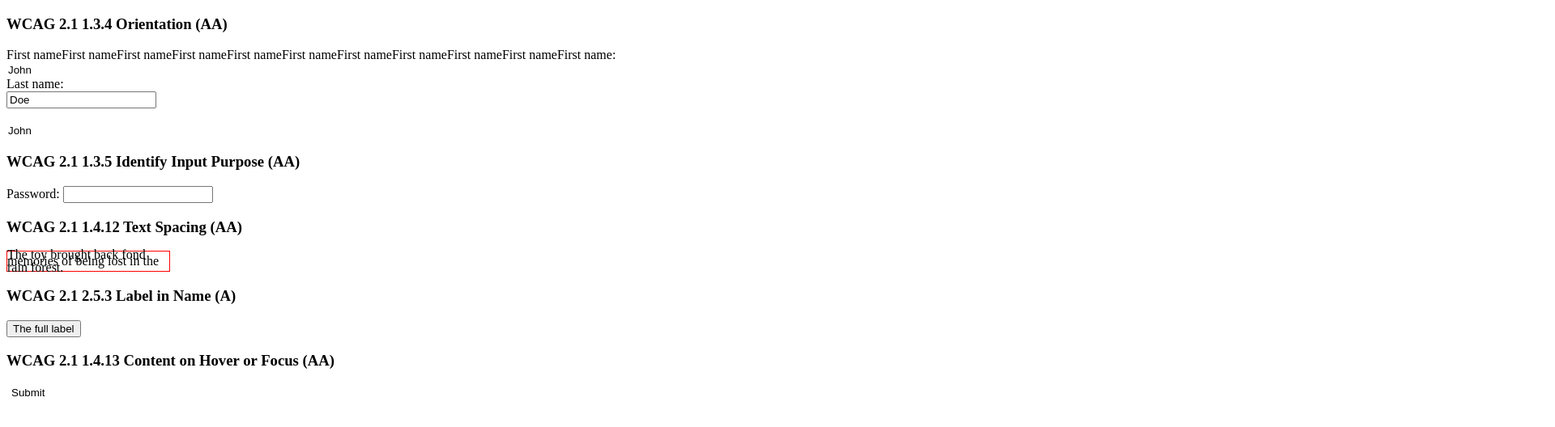
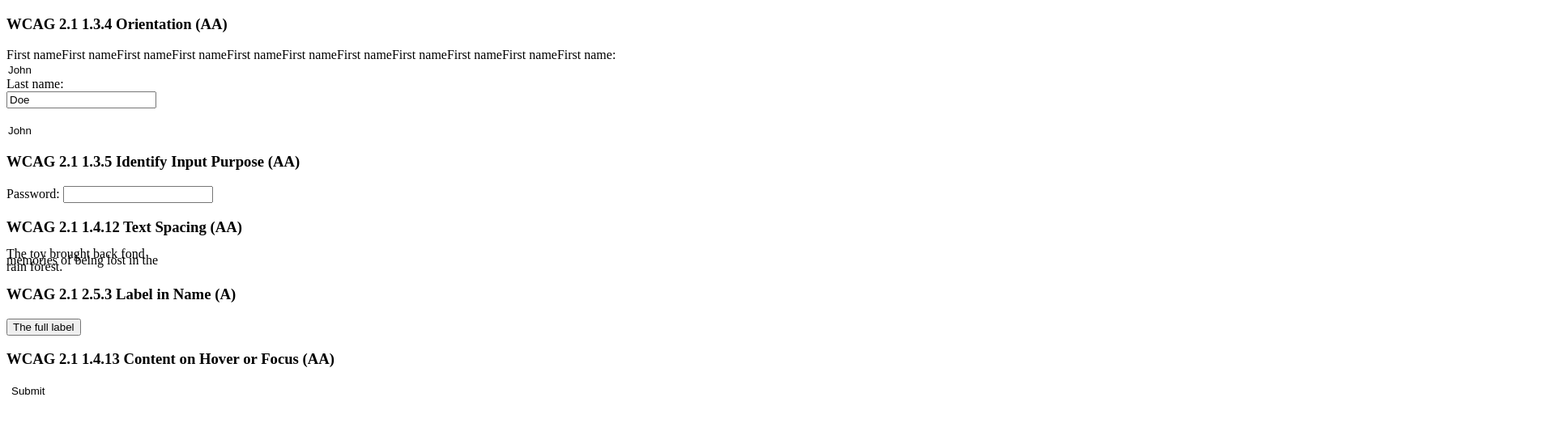
Before and after one commit to mic1711/mic1711.github.io, a plain HTML site: page index.html in a window 1280 px wide. Shown: the top 528 px of the page at 81% size, 1920 px wide, since content can reach past the window. Drawn offline with Linux system fonts and the light colour scheme.

Commit message:
Update index.html

```diff
--- a/index.html
+++ b/index.html
@@ -18,16 +18,14 @@
             border-style: inset;
             border-color: -internal-light-dark(rgb(118, 118, 118), rgb(133, 133, 133));
             border-image: initial;
-
         }
 
-        .form1 {
-
+        /*
+       .form1 {
             width: 3000px;
         }
-
+*/
         input.ttt {
-
             border-width: 0px;
             border-style: outset;
             border-color: buttonborder;
@@ -35,58 +33,37 @@
             background-color: white;
         }
 
+        /*
         p {
-
             padding: 0px;
             margin: 0px;
             border: 1px red solid;
         }
+*/
     </style>
 </head>
 
 <body>
     <h3>WCAG 2.1 1.3.4 Orientation (AA)</h3>
-
-
-    <form class="form1" action="/action_page.php">
+    <form class="form1" action="/action_page">
         <label for="fname">First nameFirst nameFirst nameFirst nameFirst nameFirst nameFirst nameFirst nameFirst
             nameFirst nameFirst name:</label><br>
         <input type="text" title="afs  title " id="fname" name="fname" value="John"><br>
         <label for="lname">Last name:</label><br>
         <input type="text" id="lname" name="lname" value="Doe"><br><br>
-
         <input type="text" id="fname" name="fname" value="John"><br>
-
         <h3>WCAG 2.1 1.3.5 Identify Input Purpose (AA)</h3>
         <label for="pwd">Password:</label>
         <input type="password" id="pwd" name="pwd" autocomplete="email">
-
         <h3>WCAG 2.1 1.4.12 Text Spacing (AA)</h3>
-
         <p style="line-height: 0.5em !important; max-width: 200px;">
             The toy brought back fond memories of being lost in the rain forest.
         </p>
-
-
-
         <h3>WCAG 2.1 2.5.3 Label in Name (A)</h3>
-
         <button aria-label="the full">The full label</button>
-
-
         <h3>WCAG 2.1 1.4.13 Content on Hover or Focus (AA)</h3>
-
-
-
-
-
-
-
         <input type="submit" class="ttt" value="Submit">
     </form>
-
-
-
 </body>
 
 </html>
```
